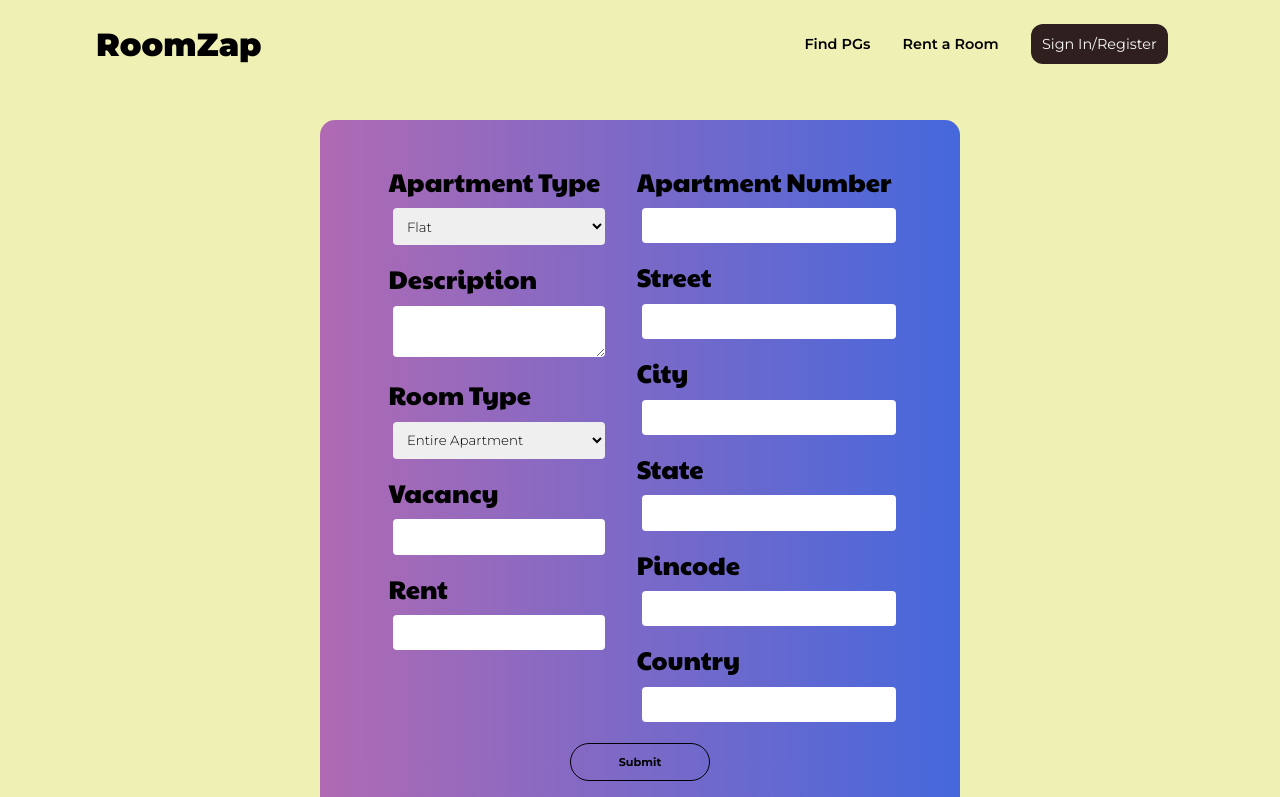
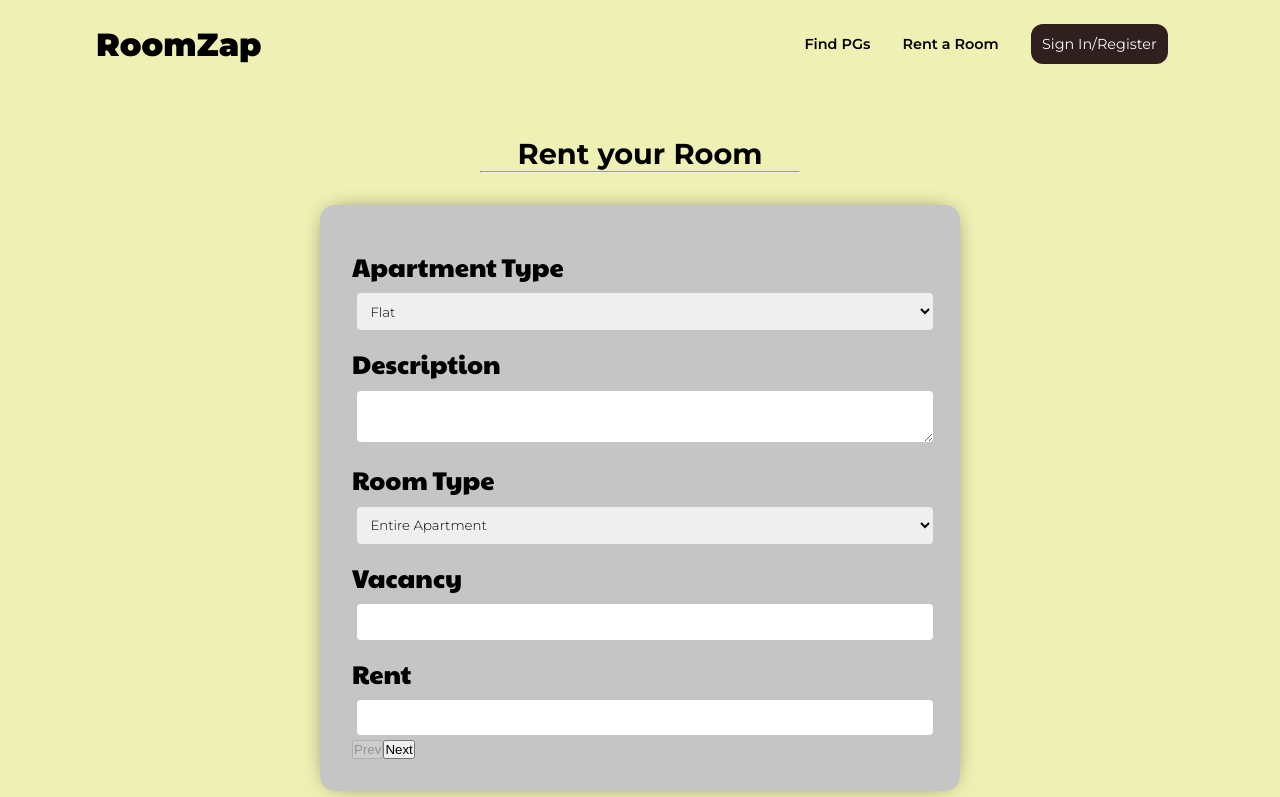
Before and after one commit to RajatSatashiya/RoomZap-Client, a React (Create React App) app: page /createRental in a window 1280 px wide. Shown: the top 797 px of the page. Built offline with nearby package versions, Linux system fonts and the light colour scheme; a web font is replaced by a local one.

Commit message:
added multi-page form (rent a room page)

```diff
--- a/public/index.html
+++ b/public/index.html
@@ -2,7 +2,8 @@
 <html lang="en">
   <head>
     <meta charset="utf-8" />
-    <link rel="icon" href="%PUBLIC_URL%/favicon.ico" />
+    <!-- <link rel="icon" href="%PUBLIC_URL%/favicon.ico" /> -->
+    <link rel="icon" href="coolroommate.ico"
     <meta name="viewport" content="width=device-width, initial-scale=1" />
     <meta name="theme-color" content="#000000" />
     <meta
--- a/src/components/Room.js
+++ b/src/components/Room.js
@@ -2,6 +2,8 @@ import React from "react";
 import { useState, useRef, useContext, useEffect } from "react";
 import { useNavigate } from "react-router-dom";
 import AuthContext from "../context/authContext";
+import Aptdetails from "./multiform/Aptdetails";
+import Aptaddress from "./multiform/Aptaddress";
 import "./stylings/Room.css";
 
 function Room() {
@@ -17,38 +19,29 @@ function Room() {
   const pincodeInputRef = useRef(null);
   const countryInputRef = useRef(null);
 
+  const [page, setPage] = useState(0);
+  const [formData, setFormData] = useState({
+    apartmentType: "",
+    description: "",
+    roomType: "",
+    vacancy: "",
+    rent: "",
+    apartmentNumber: "",
+    street: "",
+    city: "",
+    state: "",
+    pincode: "",
+    country: "",
+  });
+
   const authContext = useContext(AuthContext);
   const history = useNavigate();
 
-  const createRoom = async (
-    apartmentType,
-    description,
-    roomType,
-    vacancy,
-    rent,
-    apartmentNumber,
-    street,
-    city,
-    state,
-    postcode,
-    country
-  ) => {
+  const createRoom = async () => {
     try {
       const response = await fetch("/rentals", {
         method: "POST",
-        body: JSON.stringify({
-          apartmentType,
-          description,
-          roomType,
-          vacancy,
-          rent,
-          apartmentNumber,
-          street,
-          city,
-          state,
-          postcode,
-          country,
-        }),
+        body: JSON.stringify(formData),
         headers: {
           "Content-Type": "application/json; charset=UTF-8",
           Authorization: `Bearer ${authContext.token}`,
@@ -66,126 +59,49 @@ function Room() {
     }
   };
 
-  const submitForm = (event) => {
-    event.preventDefault();
-
-    var aptType = aptTypeInputRef.current.value;
-    var desc = descInputRef.current.value;
-    var roomType = roomTypeInputRef.current.value;
-    var vacancy = vacancyInputRef.current.value;
-    var rent = rentInputRef.current.value;
-    var aptNumber = aptNumberInputRef.current.value;
-    var street = streetInputRef.current.value;
-    var city = cityInputRef.current.value;
-    var state = stateInputRef.current.value;
-    var pincode = pincodeInputRef.current.value;
-    var country = countryInputRef.current.value;
-
-    createRoom(
-      aptType,
-      desc,
-      roomType,
-      vacancy,
-      rent,
-      aptNumber,
-      street,
-      city,
-      state,
-      pincode,
-      country
-    );
+  const jetha = (arr) => {
+    console.log(arr);
+  };
+  const PageDisplay = () => {
+    if (page == 0) {
+      return <Aptdetails formData={formData} setFormData={setFormData} />;
+    } else {
+      return <Aptaddress formData={formData} setFormData={setFormData} />;
+    }
+  };
+  const submitForm = () => {
+    createRoom();
   };
   return (
     <>
-      <form onSubmit={submitForm} className="rentaroom">
-        <div className="innerclass">
-          <div className="roomLeft">
-            <label htmlFor="aptType">Apartment Type</label>
-            <select name="aptType" required ref={aptTypeInputRef}>
-              <option value="Flat">Flat</option>
-              <option value="Bungalow">Bungalow</option>
-            </select>
-
-            <label htmlFor="desc">Description</label>
-            <textarea name="desc" required ref={descInputRef}></textarea>
-
-            <label htmlFor="roomType">Room Type</label>
-            <select name="roomType" required ref={roomTypeInputRef}>
-              <option value="Entire Apartment">Entire Apartment</option>
-              <option value="Private Room">Private Room</option>
-              <option value="1-Room">1-Room</option>
-              <option value="2-Room">2-Room</option>
-              <option value="3+ Rooms">3+ Rooms</option>
-            </select>
-
-            <label htmlFor="vacancy">Vacancy</label>
-            <input
-              type="number"
-              name="vacancy"
-              required
-              ref={vacancyInputRef}
-            ></input>
-
-            <label htmlFor="rent">Rent</label>
-            <input
-              type="number"
-              name="rent"
-              required
-              ref={rentInputRef}
-            ></input>
-          </div>
-
-          <div className="roomRight">
-            <label htmlFor="aptNumber">Apartment Number</label>
-            <input
-              type="text"
-              name="aptNumber"
-              required
-              ref={aptNumberInputRef}
-            ></input>
-
-            <label htmlFor="Street">Street</label>
-            <input
-              type="text"
-              name="address"
-              required
-              ref={streetInputRef}
-            ></input>
-
-            <label htmlFor="City">City</label>
-            <input type="text" name="City" required ref={cityInputRef}></input>
-
-            <label htmlFor="State">State</label>
-            <input
-              type="text"
-              name="State"
-              required
-              ref={stateInputRef}
-            ></input>
-
-            <label htmlFor="Pincode">Pincode</label>
-            <input
-              type="text"
-              name="Pincode"
-              required
-              ref={pincodeInputRef}
-            ></input>
-
-            <label htmlFor="Country">Country</label>
-            <input
-              type="text"
-              name="Country"
-              required
-              ref={countryInputRef}
-            ></input>
-          </div>
-        </div>
-        <div className="submitBtn">
-          <button type="submit" className="roomSubmit">
-            Submit
+      <div className="page-heading">
+        Rent your Room
+        <hr></hr>
+      </div>
+      <div className="rentaroom">
+        {PageDisplay()}
+        <div className="nav-btns">
+          <button
+            disabled={page === 0}
+            onClick={() => {
+              setPage(0);
+            }}
+          >
+            Prev
+          </button>
+          <button
+            onClick={() => {
+              if (page === 1) {
+                submitForm();
+              } else {
+                setPage(1);
+              }
+            }}
+          >
+            {page === 1 ? "Submit" : "Next"}
           </button>
         </div>
-      </form>
+      </div>
     </>
   );
 }
--- /dev/null
+++ b/src/components/multiform/Aptaddress.js
@@ -0,0 +1,77 @@
+import React from "react";
+
+function Aptaddress({ formData, setFormData }) {
+  return (
+    <>
+      <div className="form-details">
+        <label htmlFor="aptNumber">Apartment Number</label>
+        <input
+          type="text"
+          name="aptNumber"
+          required
+          value={formData.apartmentNumber}
+          onChange={(e) => {
+            setFormData({ ...formData, apartmentNumber: e.target.value });
+          }}
+        ></input>
+
+        <label htmlFor="Street">Street</label>
+        <input
+          type="text"
+          name="address"
+          required
+          value={formData.street}
+          onChange={(e) => {
+            setFormData({ ...formData, street: e.target.value });
+          }}
+        ></input>
+
+        <label htmlFor="City">City</label>
+        <input
+          type="text"
+          name="City"
+          required
+          value={formData.city}
+          onChange={(e) => {
+            setFormData({ ...formData, city: e.target.value });
+          }}
+        ></input>
+
+        <label htmlFor="State">State</label>
+        <input
+          type="text"
+          name="State"
+          required
+          value={formData.state}
+          onChange={(e) => {
+            setFormData({ ...formData, state: e.target.value });
+          }}
+        ></input>
+
+        <label htmlFor="Pincode">Pincode</label>
+        <input
+          type="text"
+          name="Pincode"
+          required
+          value={formData.pincode}
+          onChange={(e) => {
+            setFormData({ ...formData, pincode: e.target.value });
+          }}
+        ></input>
+
+        <label htmlFor="Country">Country</label>
+        <input
+          type="text"
+          name="Country"
+          required
+          value={formData.country}
+          onChange={(e) => {
+            setFormData({ ...formData, country: e.target.value });
+          }}
+        ></input>
+      </div>
+    </>
+  );
+}
+
+export default Aptaddress;
--- /dev/null
+++ b/src/components/multiform/Aptdetails.js
@@ -0,0 +1,72 @@
+import React from "react";
+
+function Aptdetails({ formData, setFormData }) {
+  return (
+    <>
+      <div className="form-details">
+        <label htmlFor="aptType">Apartment Type</label>
+        <select
+          name="aptType"
+          required
+          value={formData.apartmentType}
+          onChange={(e) => {
+            setFormData({ ...formData, apartmentType: e.target.value });
+          }}
+        >
+          <option value="Flat">Flat</option>
+          <option value="Bungalow">Bungalow</option>
+        </select>
+
+        <label htmlFor="desc">Description</label>
+        <textarea
+          name="desc"
+          required
+          value={formData.description}
+          onChange={(e) => {
+            setFormData({ ...formData, description: e.target.value });
+          }}
+        ></textarea>
+
+        <label htmlFor="roomType">Room Type</label>
+        <select
+          name="roomType"
+          required
+          value={formData.roomType}
+          onChange={(e) => {
+            setFormData({ ...formData, roomType: e.target.value });
+          }}
+        >
+          <option value="Entire Apartment">Entire Apartment</option>
+          <option value="Private Room">Private Room</option>
+          <option value="1-Room">1-Room</option>
+          <option value="2-Room">2-Room</option>
+          <option value="3+ Rooms">3+ Rooms</option>
+        </select>
+
+        <label htmlFor="vacancy">Vacancy</label>
+        <input
+          type="number"
+          name="vacancy"
+          required
+          value={formData.vacancy}
+          onChange={(e) => {
+            setFormData({ ...formData, vacancy: e.target.value });
+          }}
+        ></input>
+
+        <label htmlFor="rent">Rent</label>
+        <input
+          type="number"
+          name="rent"
+          required
+          value={formData.rent}
+          onChange={(e) => {
+            setFormData({ ...formData, rent: e.target.value });
+          }}
+        ></input>
+      </div>
+    </>
+  );
+}
+
+export default Aptdetails;
--- a/src/components/stylings/Room.css
+++ b/src/components/stylings/Room.css
@@ -1,21 +1,26 @@
 /********* Room.js ***********/
+.page-heading {
+  font-family: Montserrat;
+  font-weight: 700;
+  font-size: 1.8rem;
+  text-align: center;
+  margin-top: 3rem;
+}
+hr {
+  height: 1.5px;
+  background: rgb(66, 66, 66);
+  width: 20rem;
+  margin: auto;
+}
 .rentaroom {
   margin: 2rem auto;
   padding: 2rem;
+  /* border: 0.2px solid black; */
   border-radius: 15px;
+  box-shadow: 0px 0px 25px -12px black;
   width: 50%;
   min-width: 35rem;
-  background: #4568dc; /* fallback for old browsers */
-  background: -webkit-linear-gradient(
-    to right,
-    #b06ab3,
-    #4568dc
-  ); /* Chrome 10-25, Safari 5.1-6 */
-  background: linear-gradient(
-    to right,
-    #b06ab3,
-    #4568dc
-  ); /* W3C, IE 10+/ Edge, Firefox 16+, Chrome 26+, Opera 12+, Safari 7+ */
+  background: #c5c5c5;
 }
 .innerclass {
   display: flex;
```
Also changed, not shown: 1 other file (tests, documents, lock files or other folders).
